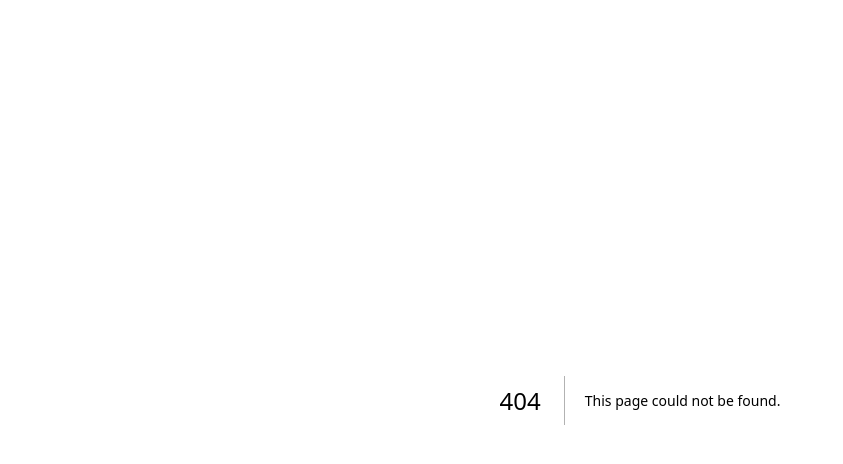
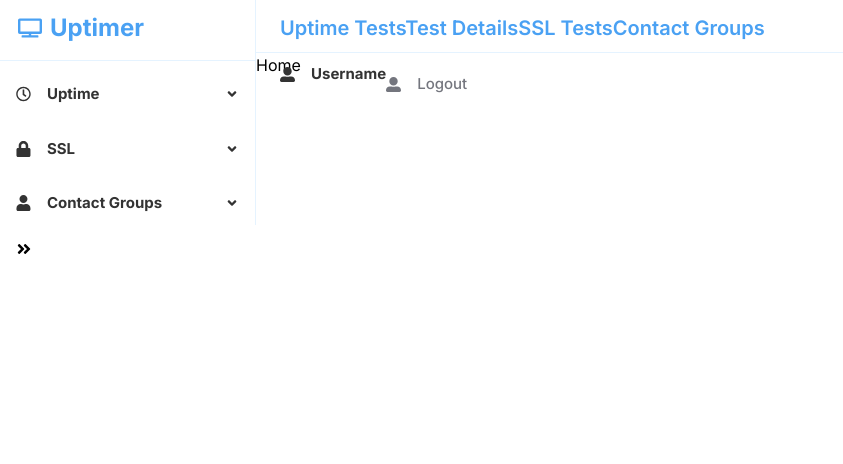
Before and after one commit to JohnOlshea/relilert, a Next.js app in the folder client/: page /status in a window 1280 px wide. Before the commit this address had no page. Shown: the top 464 px of the page, without its empty margins (0-843 px from the left). Built offline with nearby package versions, Linux system fonts and the light colour scheme; what apollo3-cache-persist would draw is missing.

Commit message:
Create status page, sidebaar component, home and layout body

```diff
--- a/client/src/app/(auth)/create-account/useRegister.ts
+++ b/client/src/app/(auth)/create-account/useRegister.ts
@@ -100,7 +100,7 @@ async function submitUserData(
           notifications: registerUser ? registerUser.notifications : authSocialUser.notifications
         }
       });
-      router.push('/');
+      router.push('/status');
     }
   } catch (error) {
     showErrorToast('Invalid credentials');
--- a/client/src/app/(auth)/login/useLogin.ts
+++ b/client/src/app/(auth)/login/useLogin.ts
@@ -100,7 +100,7 @@ async function submitUserData(
           notifications: authType === 'social' ? authSocialUser.notifications : loginUser.notifications
         }
       });
-      router.push('/');
+      router.push('/status');
     }
   } catch (error) {
     showErrorToast('Invalid credentials');
--- /dev/null
+++ b/client/src/app/status/components/Home.tsx
@@ -0,0 +1,13 @@
+'use client';
+
+import { FC, ReactElement } from 'react';
+
+const Home: FC = (): ReactElement => {
+  return (
+    <>
+      Home
+    </>
+  )
+}
+
+export default Home;
--- /dev/null
+++ b/client/src/app/status/layout.tsx
@@ -0,0 +1,10 @@
+'use client';
+
+import LayoutBody from "@/components/LayoutBody";
+import { ReactElement, ReactNode } from "react";
+
+export default function StatusLayout({ children }: Readonly<{ children: ReactNode }>): ReactElement {
+  return (
+      <LayoutBody>{children}</LayoutBody>
+  );
+}
--- /dev/null
+++ b/client/src/app/status/page.tsx
@@ -0,0 +1,8 @@
+import { FC, ReactElement } from "react";
+import Home from "./components/Home";
+
+const StatusPage: FC = (): ReactElement => {
+  return <><Home /></>
+};
+
+export default StatusPage;
--- /dev/null
+++ b/client/src/components/LayoutBody.tsx
@@ -0,0 +1,51 @@
+import { ReactElement, ReactNode, useState } from "react";
+import { FaAngleDoubleLeft, FaAngleDoubleRight } from "react-icons/fa";
+import Sidebar from "./sidebar/Sidebar";
+import clsx from "clsx";
+import HomeHeader from "./headers/HomeHeader";
+
+const LayoutBody = ({
+  children,
+}: Readonly<{ children: ReactNode }>): ReactElement => {
+  const [toggleSidebar, setToggleSidebar] = useState<boolean>(true);
+
+  return (
+    <div className="h-screen relative">
+      <div
+        className={clsx("grid", {
+          "grid-cols-5": toggleSidebar,
+          "grid-cols-1": !toggleSidebar,
+        })}
+      >
+        {toggleSidebar && (
+          <div
+            className={clsx(
+              "top-0 bottom-0 h-auto p-0 text-center border-r border-[#e5f3ff] hidden lg:flex",
+              {
+                "col-span-1": toggleSidebar,
+                "col-span-0": !toggleSidebar,
+              }
+            )}
+          >
+            <Sidebar type="sidebar" />
+          </div>
+        )}
+
+        <div
+          className={clsx("col-span-5 lg:col-span-4", {
+            "col-span-4": toggleSidebar,
+            "col-span-1": !toggleSidebar,
+          })}
+        >
+          <HomeHeader />
+          {children}
+        </div>
+      </div>
+      <div className="hidden absolute bottom-auto p-4 cursor-pointer lg:flex" onClick={() => setToggleSidebar(!toggleSidebar)}>
+        {!toggleSidebar ? <FaAngleDoubleLeft /> : <FaAngleDoubleRight />}
+      </div>
+    </div>
+  );
+};
+
+export default LayoutBody;
--- /dev/null
+++ b/client/src/components/headers/HomeHeader.tsx
@@ -0,0 +1,95 @@
+import clsx from "clsx";
+import Link from "next/link";
+import { FC, ReactElement } from "react";
+import { FaAlignJustify, FaTimes, FaUserAlt } from "react-icons/fa";
+import Sidebar from "../sidebar/Sidebar";
+
+const HomeHeader: FC = (): ReactElement => {
+
+  const renderSkeleton = (): JSX.Element => {
+    return (
+      <>
+        <li
+          className="z-50 py-5 px-20 flex cursor-pointer items-center relative ml-auto justify-center rounded-full bg-[#f0f0f0]
+  text-white font-bold"
+        ></li>
+        <li
+          className="z-50 py-5 px-20 flex cursor-pointer items-center relative ml-auto justify-center rounded-full bg-[#f0f0f0]
+  text-white font-bold"
+        ></li>
+      </>
+    );
+  };
+
+  return (
+    <div className="relative z-40 py-2.5 mt-1 w-full border-b border-[#e5f3ff]">
+      <div className="m-auto px-6 xl:container md:px-12 lg:px-6">
+        <div className="relative flex flex-wrap items-center justify-between gap-6 md:gap-0">
+          <div className="flex w-full gap-x-4 lg:w-6/12">
+            <div className="w-full md:flex">
+              <div className="w-full gap-x-4 md:flex">
+                <Link
+                  href="/status"
+                  className="relative z-10 flex cursor-pointer text-xl font-semibold text-[#4aa1f3]"
+                >
+                  {'Uptime Tests'}
+                  {'Test Details'}
+                  {'SSL Tests'}
+                  {'Contact Groups'}
+                </Link>
+              </div>
+            </div>
+            <div
+              className="peer-checked:hamburger relative z-20 block cursor-pointer lg:hidden"
+            >
+              <div className="space-y-2">
+                <FaAlignJustify className="text-2xl block text-gray-600" />
+                <FaTimes className="text-2xl block text-gray-600" />
+              </div>
+            </div>
+          </div>
+          <div
+            className="navmenu mb-16 w-full cursor-pointer flex-wrap items-center space-y-8 rounded-3xl border border-gray-100 bg-white p-6 shadow-2xl lg:m-0 lg:flex lg:w-6/12 lg:space-y-0 lg:border-0 lg:bg-transparent lg:p-0 lg:shadow-none flex justify-starts top-[38px] absolute"
+          >
+            <div className="text-[#74767e] lg:pr-4">
+              <ul
+                className={clsx("flex text-base font-medium")}
+              >
+                <>
+
+                  <>
+                    <li
+                      className={clsx("z-50 flex cursor-pointer font-bold items-center",
+                        "text-[#333333] text-[15px] py-2.5")}
+                    >
+                      <FaUserAlt />
+                      <div className="ml-4">
+                        Username
+                      </div>
+                    </li>
+                    <li className="lg:hidden">
+                      <Sidebar type="header" />
+                    </li>
+                    <li
+                      className="z-50 flex cursor-pointer items-center relative rounded-full font-boldtext-[#333333] text-[15px] mt-5"
+                    >
+                      <FaUserAlt />
+                      <Link
+                        href="/"
+                        className="ml-4"
+                      >
+                        Logout
+                      </Link>
+                    </li>
+                  </>
+                </>
+              </ul>
+            </div>
+          </div>
+        </div>
+      </div>
+    </div>
+  );
+};
+
+export default HomeHeader;
--- /dev/null
+++ b/client/src/components/sidebar/Sidebar.tsx
@@ -0,0 +1,62 @@
+import Link from 'next/link';
+import { FC, ReactElement } from 'react';
+import { FaLock, FaRegClock, FaTv, FaUser } from 'react-icons/fa';
+import SidebarMenu from './SidebarMenu';
+import { useRouter, useSearchParams } from 'next/navigation';
+
+const Sidebar: FC<{ type: string }> = ({ type }): ReactElement => {
+  const searchParams = useSearchParams();
+  const router = useRouter();
+
+  const openUptimeModal = (): void => {
+    const params = new URLSearchParams(searchParams.toString());
+    params.set('open', JSON.stringify(true));
+    router.push(`/status?${params}`);
+  }
+
+  return (
+    <div className='h-[90%] w-full'>
+      {type === 'sidebar' && (
+        <div className="text-gray-100 text-xl">
+          <div className="p-2 mt-1 flex items-center">
+            <Link
+              href="/status"
+              className="relative z-10 px-2.5 flex items-center gap-2 cursor-pointer justify-center self-center text-2xl font-bold text-[#4aa1f3]"
+            >
+              <FaTv />
+              Uptimer
+            </Link>
+            <i className='bi bi-x cursor-pointer ml-28 lg:hidden'></i>
+          </div>
+          <div className="my-2 border-b border-[#e5f3ff] h-[1px]"></div>
+        </div>
+      )}
+      <SidebarMenu
+        menuText='Uptime'
+        icon={<FaRegClock />}
+        submenuTexts={[
+          { name: 'All Tests', url: '/status' },
+          { name: 'New Uptime Test', onClick: openUptimeModal },
+        ]}
+      />
+      <SidebarMenu
+        menuText='SSL'
+        icon={<FaLock />}
+        submenuTexts={[
+          { name: 'All Tests', url: '/ssl' },
+          { name: 'New SSL Test', url: '/ssl/create' },
+        ]}
+      />
+      <SidebarMenu
+        menuText='Contact Groups'
+        icon={<FaUser />}
+        submenuTexts={[
+          { name: 'All Contact Groups', url: '/contact' },
+          { name: 'New Contact Group', url: '/contact/create' },
+        ]}
+      />
+    </div>
+  )
+}
+
+export default Sidebar
--- /dev/null
+++ b/client/src/components/sidebar/SidebarMenu.tsx
@@ -0,0 +1,64 @@
+import Link from "next/link";
+import React, { FC, Fragment, ReactElement, ReactNode, useState } from "react";
+import { FaAngleDown, FaAngleUp } from "react-icons/fa";
+
+interface SubmenuTextProps {
+  name: string;
+  url?: string;
+  onClick?: () => void;
+}
+
+interface SidebarMenuProps {
+  menuText: string;
+  icon?: ReactNode;
+  submenuTexts: SubmenuTextProps[];
+}
+
+const SidebarMenu: FC<SidebarMenuProps> = ({
+  menuText,
+  submenuTexts,
+  icon,
+}): ReactElement => {
+  const [toggleMenu, setToggleMenu] = useState<boolean>(false);
+
+  return (
+    <>
+      <div
+        onClick={() => setToggleMenu(!toggleMenu)}
+        className="py-2.5 mt-3 flex items-center rounded-md duration-300 cursor-pointer text-[#333333] lg:px-4"
+      >
+        {icon}
+        <div className="flex justify-between w-full items-center">
+          <span className="text-[15px] ml-4 text-[#333333] font-bold">
+            {menuText}
+          </span>
+          <span className="text-sm rotate-180">
+            {toggleMenu ? <FaAngleDown /> : <FaAngleUp />}
+          </span>
+        </div>
+      </div>
+      {toggleMenu && (
+        <div className="text-left text-sm flex flex-col w-4/5 mx-auto text-[#333333] font-normal">
+          {submenuTexts.map((submenu: SubmenuTextProps, index: number) => (
+            <Fragment key={index}>
+              {submenu.url ? (
+                <Link
+                  href={submenu.url}
+                  className="cursor-pointer py-2 ml-4 rounded-md mt-1"
+                >
+                  {submenu.name}
+                </Link>
+              ) : (
+                <div onClick={submenu.onClick} className="cursor-pointer py-2 ml-4 rounded-md mt-1">
+                  {submenu.name}
+                </div>
+              )}
+            </Fragment>
+          ))}
+        </div>
+      )}
+    </>
+  );
+};
+
+export default SidebarMenu;
```
